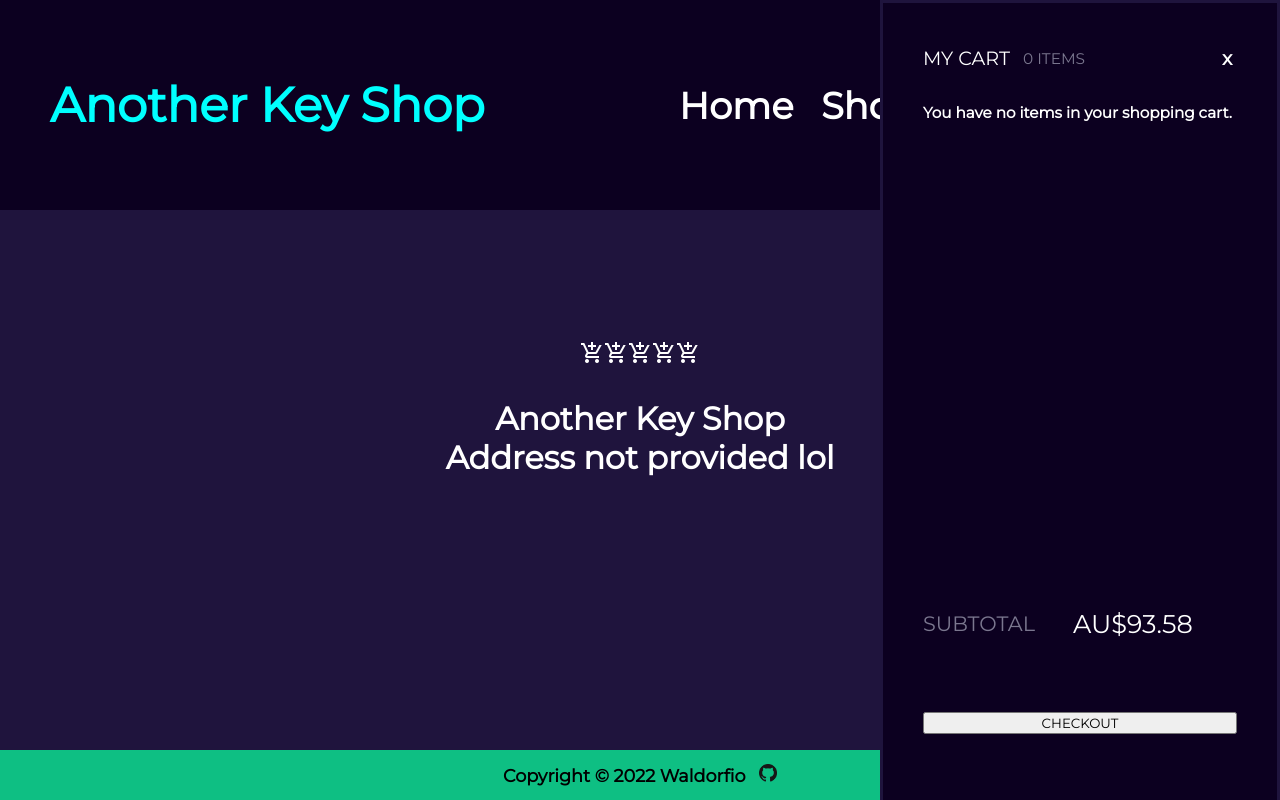
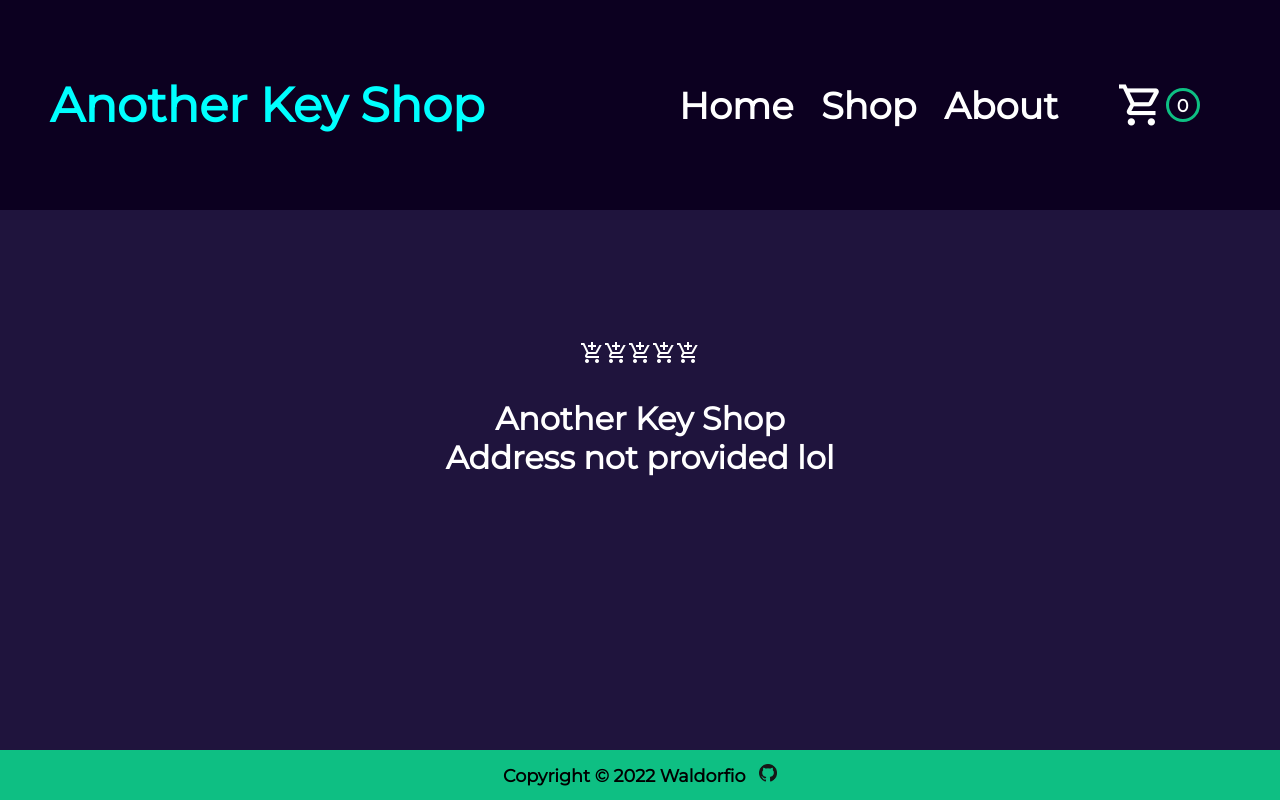
Before and after one commit to Waldorfio/shopping-cart, a React (Create React App) app: page /about in a window 1280 px wide. Built offline with nearby package versions, Linux system fonts and the light colour scheme.

Commit message:
Fix inline styling

```diff
--- a/src/App.tsx
+++ b/src/App.tsx
@@ -49,7 +49,7 @@ function App() {
       <Outlet context={addToCart}/>
 
       <div id="cart-popup-container">
-        <div id="cart-popup">
+        <div id="cart-popup" style={{display: 'none'}}>
           <div className='cart-text'>
             MY CART
             <span className='sub-cart'>{cart} ITEMS</span>
```
